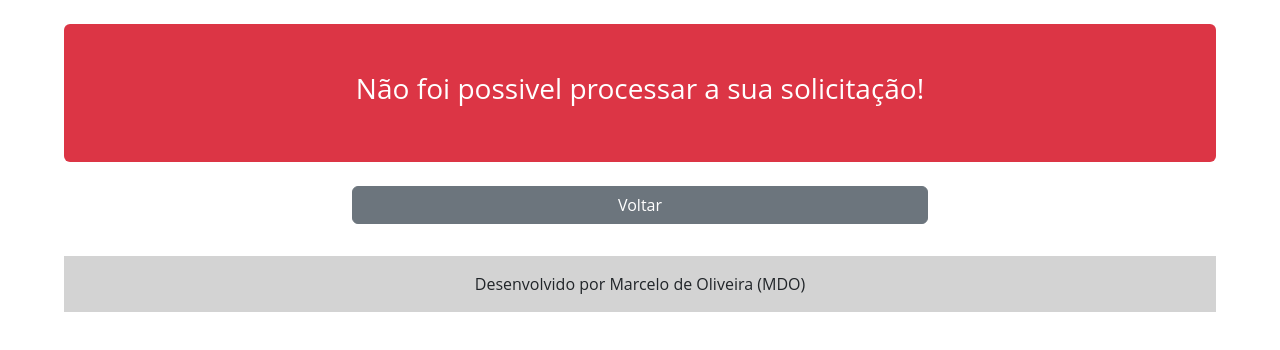
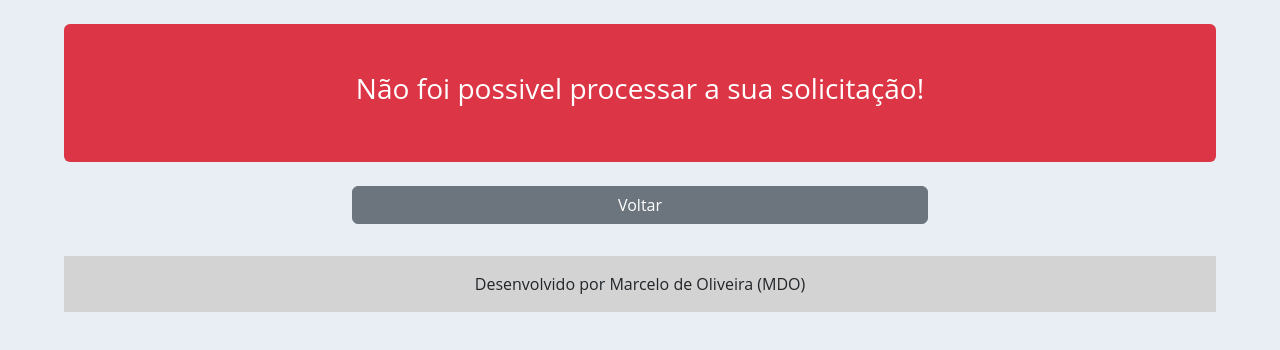
Before and after one commit to Marcelo701500/cpa, a website: page index.html in a window 1280 px wide. Drawn offline with nearby package versions, Linux system fonts and the light colour scheme.

Commit message:
Ajuste CSS

```diff
--- a/css/app.css
+++ b/css/app.css
@@ -42,7 +42,9 @@ label {
     color: red;
     cursor: pointer;
 }
+
 body {
+    background-color: rgba(214, 226, 236, 0.554);
     font-family: 'Open Sans', sans-serif;
 }
 button {
```
